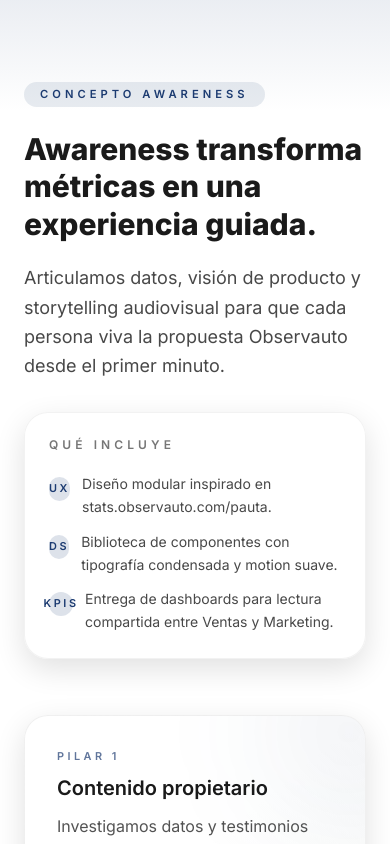
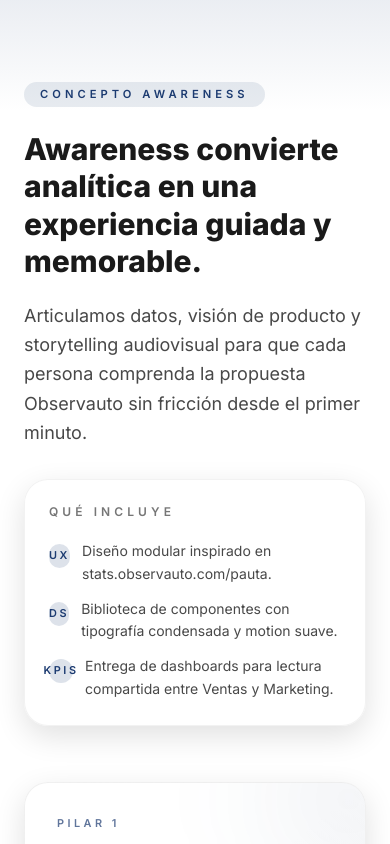
Before and after one commit to observauto/sales-capsulas, a React (Vite) app: page / in a window 390 px wide. Shown: the part 860-1704 px from the top of the page. Built offline with nearby package versions, Linux system fonts and the light colour scheme.

Commit message:
fix(merge): resolve conflicts + unify Awareness layout (navbar/mobile/footer/sections)

```diff
--- a/src/components/Concept.jsx
+++ b/src/components/Concept.jsx
@@ -34,10 +34,10 @@ export default function Concept() {
             Concepto Awareness
           </span>
           <h2 className="mt-6 text-3xl font-black leading-tight text-oa-ink md:text-4xl">
-            Awareness transforma métricas en una experiencia guiada.
+            Awareness convierte analítica en una experiencia guiada y memorable.
           </h2>
           <p className="mt-5 text-lg leading-relaxed text-oa-ink/80">
-            Articulamos datos, visión de producto y storytelling audiovisual para que cada persona viva la propuesta Observauto desde el primer minuto.
+            Articulamos datos, visión de producto y storytelling audiovisual para que cada persona comprenda la propuesta Observauto sin fricción desde el primer minuto.
           </p>
           <div className="mt-8 space-y-5 rounded-3xl border border-oa-gray/60 bg-white/80 p-6 shadow-soft">
             <h3 className="text-xs font-semibold uppercase tracking-[0.34em] text-oa-ink/60">Qué incluye</h3>
--- a/src/components/Footer.jsx
+++ b/src/components/Footer.jsx
@@ -17,7 +17,7 @@ export default function Footer() {
               <span className="text-[0.68rem] font-semibold uppercase tracking-[0.32em] text-gray-700">Awareness</span>
             </div>
             <p className="mt-3 text-sm leading-relaxed text-gray-600">
-              Experiencia digital respaldada por datos que conecta equipos y audiencias con la visión Observauto.
+              Experiencia digital respaldada por datos que alinea equipos y audiencias alrededor de la visión Observauto.
             </p>
           </div>
 
```
